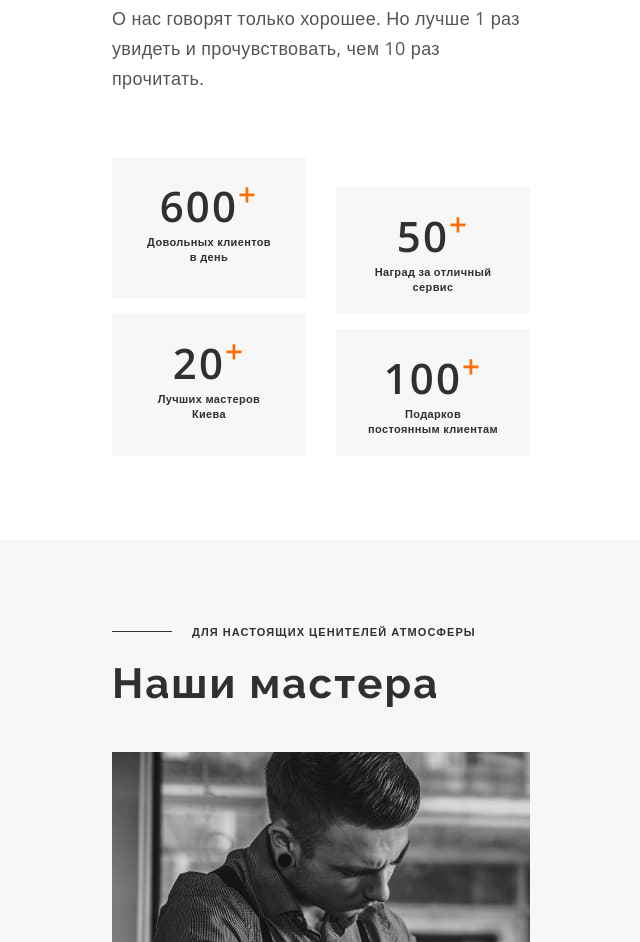
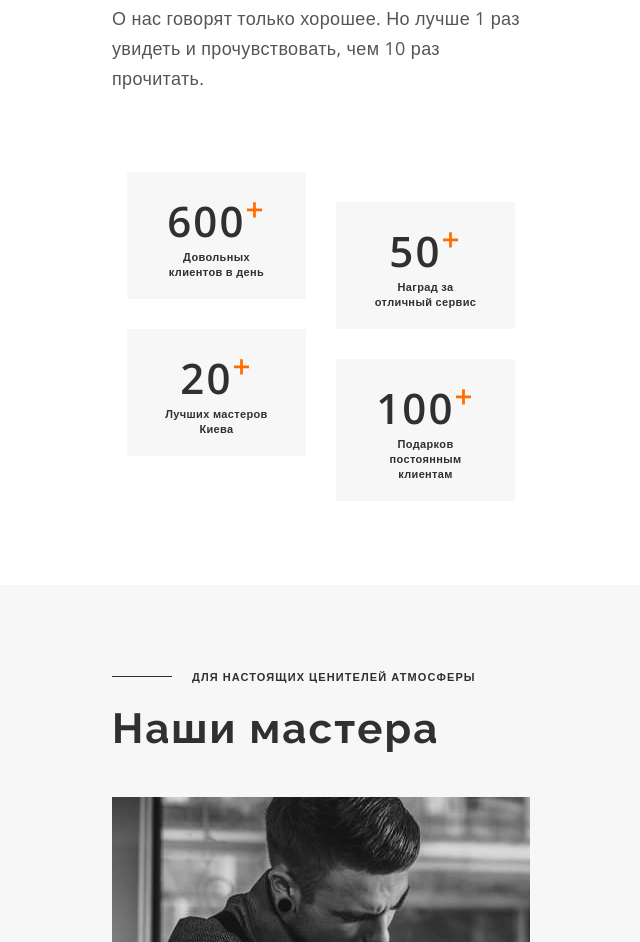
Before and after one commit to SergiusNahnoinyi/barbershop-project, a plain HTML site: page index.html in a window 1280 px wide. Shown: the part 2251-3193 px from the top of the page, without its empty margins (319-959 px from the left). Drawn offline with nearby package versions, Linux system fonts and the light colour scheme.

Commit message:
Исправляет ошибки в расположении списка достижений

```diff
--- a/sass/components/_why-us.scss
+++ b/sass/components/_why-us.scss
@@ -38,12 +38,12 @@
 .achievments-list {
     display: flex;
     flex-wrap: wrap;
-    margin: -15px;
 
     &__item {
         width: calc((100% - 2 * 30px)/2);
         margin: 15px;
         padding: 20px 32px;
+        height: 100%;
         text-align: center;
         background-color: #f7f7f7;
     }
@@ -54,6 +54,10 @@
             &__item:nth-child(3) {
                 margin-top: 0;
             }
+                    &__item:nth-child(4) {
+                        margin-top: 30px;
+                        margin-bottom: 0;
+                    }
 }
 
 .achievments-list__number {
```
Also changed, not shown: css/main.css, css/main.min.css, 2 other files.
